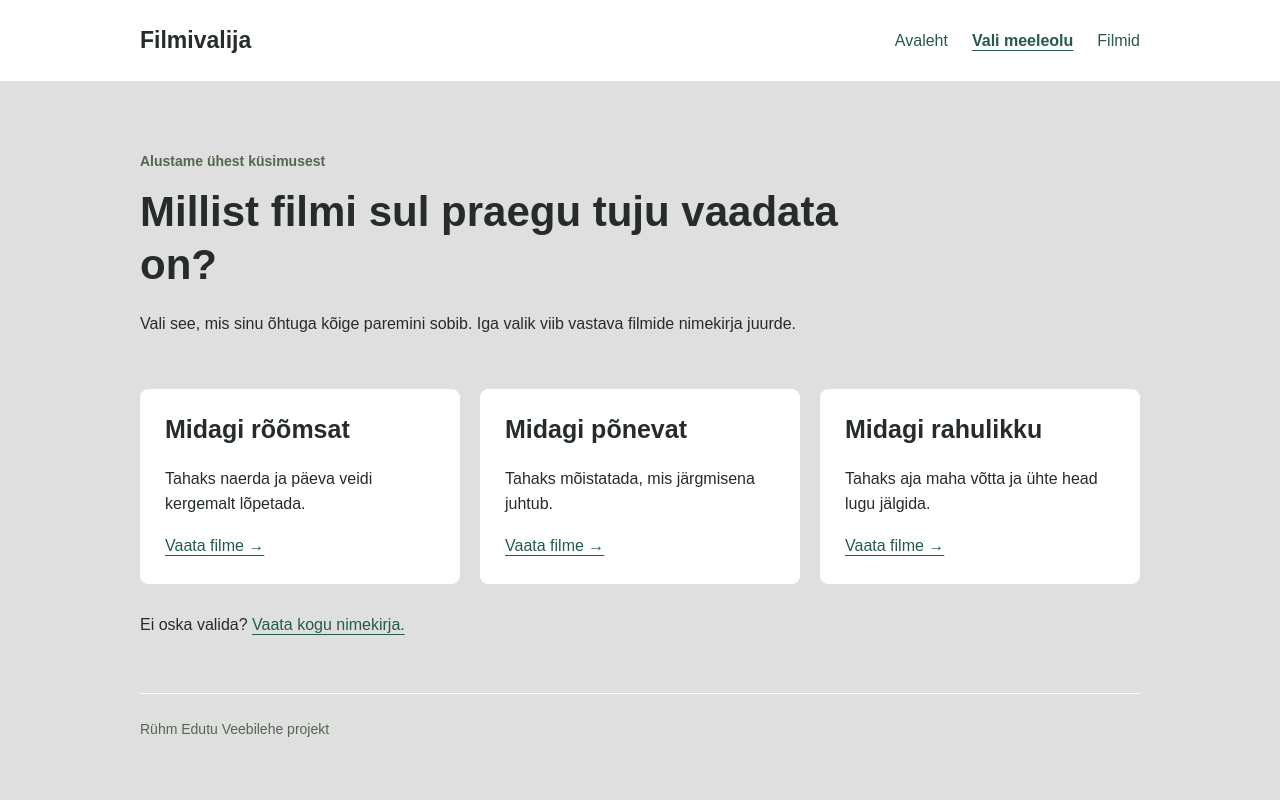
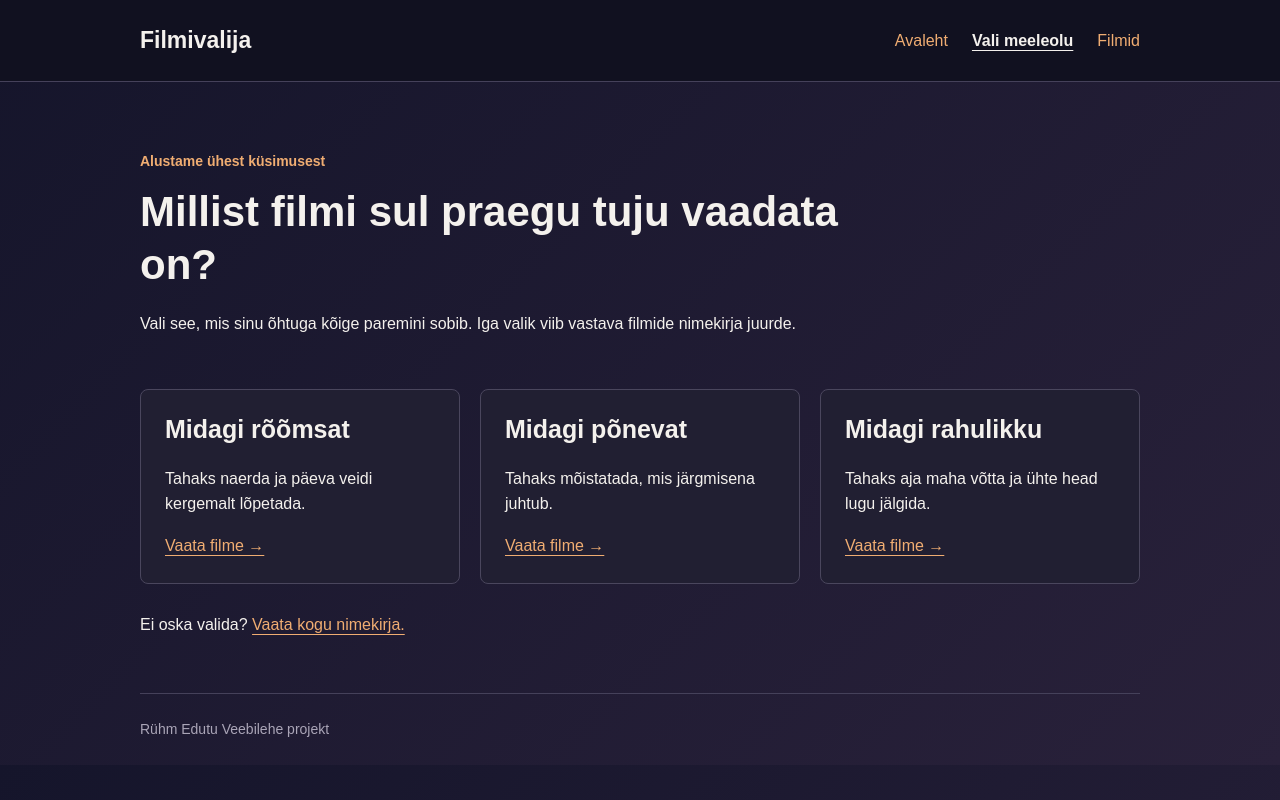
Before and after one commit to molodoipartner/edutu-filmivalija, a plain HTML site: page arturs-example/meeleolu.html in a window 1280 px wide. Drawn offline with Linux system fonts and the light colour scheme.

Commit message:
Stiili muutmine tumedamaks

```diff
--- a/arturs-example/style.css
+++ b/arturs-example/style.css
@@ -4,8 +4,8 @@
 
 body {
   margin: 0;
-  background-color: #dfdfdf;
-  color: #252c29;
+  background: linear-gradient(135deg, #15152b, #29213a);
+  color: #f4f1ed;
   font-family: Arial, sans-serif;
   font-size: 16px;
   line-height: 1.6;
@@ -18,22 +18,22 @@ body {
 }
 
 a {
-  color: #245c46;
+  color: #f0ad72;
   text-underline-offset: 4px;
 }
 
 a:hover {
-  color: #163c2d;
+  color: #ffd19d;
 }
 
 a:focus-visible {
-  outline: 3px solid #965315;
+  outline: 3px solid #f0ad72;
   outline-offset: 5px;
 }
 
 .site-header {
-  background-color: #ffffff;
-  border-bottom: 1px solid #d9ded7;
+  background-color: #111120;
+  border-bottom: 1px solid #45415a;
 }
 
 .site-header .container {
@@ -45,7 +45,7 @@ a:focus-visible {
 }
 
 .logo {
-  color: #252c29;
+  color: #f4f1ed;
   font-size: 23px;
   font-weight: bold;
   text-decoration: none;
@@ -62,6 +62,7 @@ nav a {
 }
 
 nav a[aria-current="page"] {
+  color: #f4f1ed;
   font-weight: bold;
   text-decoration: underline;
 }
@@ -78,7 +79,7 @@ main {
 
 .eyebrow,
 .tag {
-  color: #536650;
+  color: #f0ad72;
   font-size: 14px;
   font-weight: bold;
 }
@@ -107,13 +108,13 @@ h3 {
   margin-top: 12px;
   padding: 12px 22px;
   border-radius: 6px;
-  background-color: #245c46;
+  background-color: #d98250;
   color: #ffffff;
   text-decoration: none;
 }
 
 .button:hover {
-  background-color: #163c2d;
+  background-color: #b76642;
   color: #ffffff;
 }
 
@@ -125,9 +126,9 @@ h3 {
 
 .card {
   padding: 24px;
-  border: 1px solid #ffffff;
+  border: 1px solid #4a465d;
   border-radius: 8px;
-  background-color: #ffffff;
+  background-color: #211f32;
 }
 
 .card h2,
@@ -141,17 +142,17 @@ h3 {
 }
 
 .mood-choice {
-  color: #252c29;
+  color: #f4f1ed;
   text-decoration: none;
 }
 
 .mood-choice:hover {
-  border-color: #245c46;
-  background-color: #edf2eb;
+  border-color: #f0ad72;
+  background-color: #2b2740;
 }
 
 .mood-choice span {
-  color: #245c46;
+  color: #f0ad72;
   text-decoration: underline;
 }
 
@@ -169,15 +170,15 @@ h3 {
 }
 
 .film-group:target h2 {
-  color: #245c46;
+  color: #f0ad72;
   text-decoration: underline;
   text-underline-offset: 6px;
 }
 
 footer {
   padding: 24px 0;
-  border-top: 1px solid #ffffff;
-  color: #536650;
+  border-top: 1px solid #45415a;
+  color: #aaa5b7;
   font-size: 14px;
 }
 
```
